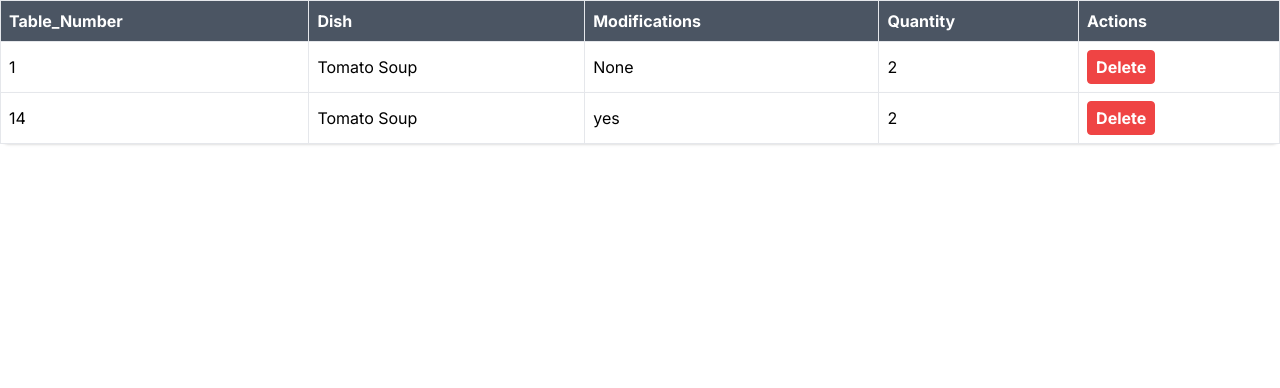
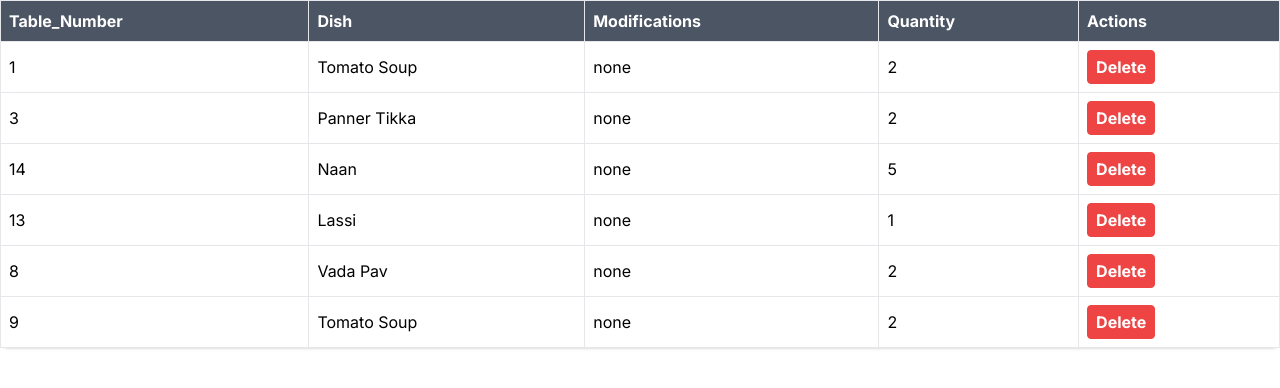
Before and after one commit to Suyash-shinde/Food-ORdering-Website, a Next.js app in the folder next/core/: page /kitchen in a window 1280 px wide. Shown: the top 388 px of the page. Built offline with nearby package versions, Linux system fonts and the light colour scheme.

Commit message:
Gave functionality to buttons add to cart

```diff
--- /dev/null
+++ b/next/core/src/app/Components/Navbar.js
@@ -0,0 +1,79 @@
+'use client'
+import React, { useEffect, useState } from "react";
+import Link from 'next/link';
+import { useRef } from 'react'
+import { BiFoodMenu } from 'react-icons/bi';
+import { AiOutlinePlusSquare, AiOutlineMinusSquare, AiOutlineCloseCircle, AiOutlineSearch } from 'react-icons/ai';
+import Image from 'next/image';
+import MenuPage from '@/src/app/menu/page';
+
+
+const Navbar = ({ cartItems ,  clearCartItems}) => {
+
+
+
+  const printfunc  = () => {
+
+    clearCartItems();
+
+  }
+
+  const toggleCart = () => {
+    if (ref.current.classList.contains('translate-x-full')) {
+      ref.current.classList.remove('translate-x-full')
+      ref.current.classList.add('translate-x-0')
+    }
+    else if (!ref.current.classList.contains('translate-x-full')) {
+      ref.current.classList.remove('translate-x-0')
+      ref.current.classList.add('translate-x-full')
+    }
+  }
+  const ref = useRef()
+  return (
+
+
+        <div className='flex w-full justify-start bg-rose-300 fixed'>
+      <div className="logo">
+        <Image width={80} height={80} src="/Logo.png" alt="" />
+      </div>
+      <div className="nav mx-16 py-3.5 px-6">
+        <ul className='flex items-center space-x-16 font-bold'>
+          <Link href={'/home'}><li>Home</li></Link>
+          <Link href={'/menu'}><li>Menu</li></Link>
+        </ul>
+      </div>
+      <div className="pt-2 relative ml-24 text-gray-600">
+        <input className="bg-white h-10 px-6 pr-16 rounded-2xl text-sm focus:outline-none"
+          type="search" name="search" placeholder="Search"></input>
+        <button type="submit" className="absolute right-0 top-0 mt-5 mr-4 hover:font-bold"><AiOutlineSearch className='cursor-pointer' /></button>
+      </div>
+      <div onClick={toggleCart} className='cart fixed right-0 top-4 mx-5 cursor-pointer'><BiFoodMenu className='text-xl' /></div>
+
+      <div ref={ref} className="w-72 h-screen sidebar fixed top-0 right-0 bg-rose-200 px-8 py-10 transform transition-transform translate-x-full">
+        <h2 className='font-bold text-xl text-center'>My Order</h2>
+        <span onClick={toggleCart} className='right-0 top-4 mx-5 fixed cursor-pointer text-xl'><AiOutlineCloseCircle /></span>
+        <ol className='list-decimal font-semibold'>
+        {cartItems.map((index) => (
+    <li key={index}>
+      <div className="item flex my-6">
+        <div className='w-2/3 font-semibold'>{index.name}</div>
+        <div className='w-1/3 font-semibold flex items-center justify-center'>
+          <button><AiOutlineMinusSquare /></button>
+
+          <button><AiOutlinePlusSquare /></button>
+        </div>
+      </div>
+    </li>
+  ))}
+        </ol>
+        <button className='flex mx-auto mt-2 text-white bg-green-400 border-0 py-2 px-8 focus:outline-none hover:bg-amber-500 rounded text-lg' onClick={() => printfunc()}>Place Order</button>
+        <button className='flex mx-auto mt-2 text-white bg-red-600 border-0 py-2 px-8 focus:outline-none hover:bg-amber-500 rounded text-lg' onClick={() => printfunc()}>Proceed to Payment</button>
+      </div>
+
+
+    </div>
+
+  )
+}
+
+export default Navbar
--- a/next/core/src/app/home/page.js
+++ b/next/core/src/app/home/page.js
@@ -3,8 +3,8 @@ import Link from 'next/link';
 import React, { useRef } from 'react';
 import { BiFoodMenu } from 'react-icons/bi';
 import { AiOutlinePlusSquare, AiOutlineMinusSquare, AiOutlineCloseCircle, AiOutlinePlus } from 'react-icons/ai';
-import Navbar from '@/src/Components/Navbar';
-import Footer from '@/src/Components/Footer';
+import Navbar from '@/src/app/Components/Navbar';
+import Footer from '@/src/app/Components/Footer';
 import Image from 'next/image';
 
 const Home = () => {
--- a/next/core/src/app/kitchen/page.js
+++ b/next/core/src/app/kitchen/page.js
@@ -1,49 +1,63 @@
-import React from 'react'
+'use client'
+import React, { useState } from 'react';
 
+const Kitchen = () => {
+  const [orderItems, setOrderItems] = useState([
+    { id: 1, table_number: 1, dish: 'Tomato Soup', modifications: 'None', quantity: '2' },
+    { id: 2, table_number: 3, dish: 'Panner Tikka', modifications: 'Less Spicy', quantity: '2' },
+    { id: 3, table_number: 14, dish: 'Naan', modifications: 'None', quantity: '5' },
+    { id: 4, table_number: 13, dish: 'Lassi', modifications: 'None', quantity: '1' },
+     { id: 5, table_number: 8, dish: 'Vada Pav', modifications: 'None', quantity: '2' },
+    { id: 6, table_number: 9, dish: 'Tomato Soup', modifications: 'yes', quantity: '2' },
+  ]);
 
-const kitchen = () => {
-	const OrderItems = [{table_number: 1, dish: 'Tomato Soup',modifications:'None',quantity:'2' },
-	{table_number: 14, dish: 'Tomato Soup',modifications:'yes',quantity:'2' },
-
-];
+  const handleDelete = (id) => {
+    const updatedItems = orderItems.filter((item) => item.id !== id);
+    setOrderItems(updatedItems);
+  };
 
   return (
-    <table class="min-w-full border-collapse block md:table">
-	<thead class="block md:table-header-group">
-		<tr class="border border-grey-500 md:border-none block md:table-row absolute -top-full md:top-auto -left-full md:left-auto  md:relative ">
-			<th class="bg-gray-600 p-2 text-white font-bold md:border md:border-grey-500 text-left block md:table-cell">Table_Number</th>
-			<th class="bg-gray-600 p-2 text-white font-bold md:border md:border-grey-500 text-left block md:table-cell">Dish</th>
-			<th class="bg-gray-600 p-2 text-white font-bold md:border md:border-grey-500 text-left block md:table-cell">Modifications</th>
-			<th class="bg-gray-600 p-2 text-white font-bold md:border md:border-grey-500 text-left block md:table-cell">Quantity</th>
-			<th class="bg-gray-600 p-2 text-white font-bold md:border md:border-grey-500 text-left block md:table-cell">Actions</th>
-		</tr>
-		</thead>
-		<tbody className="block md:table-row-group">
-        {OrderItems.map(item => (
+
+    <table className="min-w-full border-collapse block md:table" >
+      <thead className="block md:table-header-group">
+        <tr className="border border-grey-500 md:border-none block md:table-row absolute -top-full md:top-auto -left-full md:left-auto  md:relative">
+          <th className="bg-gray-600 p-2 text-white font-bold md:border md:border-grey-500 text-left block md:table-cell">
+            Table_Number
+          </th>
+          <th className="bg-gray-600 p-2 text-white font-bold md:border md:border-grey-500 text-left block md:table-cell">
+            Dish
+          </th>
+          <th className="bg-gray-600 p-2 text-white font-bold md:border md:border-grey-500 text-left block md:table-cell">
+            Modifications
+          </th>
+          <th className="bg-gray-600 p-2 text-white font-bold md:border md:border-grey-500 text-left block md:table-cell">
+            Quantity
+          </th>
+          <th className="bg-gray-600 p-2 text-white font-bold md:border md:border-grey-500 text-left block md:table-cell">
+            Actions
+          </th>
+        </tr>
+      </thead>
+      <tbody  className="block md:table-row-group">
+        {orderItems.map((item) => (
           <tr key={item.id} className="bg-white shadow rounded-lg p-4">
+            <td className="p-2 md:border md:border-grey-500 text-left block md:table-cell">{item.table_number}</td>
+            <td className="p-2 md:border md:border-grey-500 text-left block md:table-cell">{item.dish}</td>
+            <td className="p-2 md:border md:border-grey-500 text-left block md:table-cell">none</td>
+            <td className="p-2 md:border md:border-grey-500 text-left block md:table-cell">{item.quantity}</td>
             <td className="p-2 md:border md:border-grey-500 text-left block md:table-cell">
-              {item.table_number}
-            </td>
-            <td className="p-2 md:border md:border-grey-500 text-left block md:table-cell">
-              {item.dish}
-            </td>
-            <td className="p-2 md:border md:border-grey-500 text-left block md:table-cell">
-              {item.modifications}
-            </td>
-            <td className="p-2 md:border md:border-grey-500 text-left block md:table-cell">
-              {item.quantity}
-            </td>
-            <td className="p-2 md:border md:border-grey-500 text-left block md:table-cell">
-              <button className="bg-red-500 hover:bg-red-700 text-white font-bold py-1 px-2 border border-red-500 rounded">Delete</button>
+              <button
+                className="bg-red-500 hover:bg-red-700 text-white font-bold py-1 px-2 border border-red-500 rounded"
+                onClick={() => handleDelete(item.id)}
+              >
+                Delete
+              </button>
             </td>
           </tr>
         ))}
       </tbody>
+    </table>
+  );
+};
 
-
-
-	</table>
-  )
-}
-
-export default kitchen
+export default Kitchen;
--- a/next/core/src/app/menu/page.js
+++ b/next/core/src/app/menu/page.js
@@ -1,9 +1,19 @@
 'use client'
-import React from 'react';
-import Navbar from '@/src/Components/Navbar';
-
+import React, { useState } from 'react';
+import Navbar from '@/src/app/Components/Navbar';
 
 const MenuPage = () => {
+
+  const [cartItems, setCartItems] = useState([]);
+  const clearCartItems = () => {
+    setCartItems([]); // Clear the cartItems array
+  };
+
+  const handleAddToCart = (item) => {
+    setCartItems((prevCartItems) => [...prevCartItems, item]);
+    console.log(cartItems);
+  };
+
   const menuItems = [
     { id: 1, name: 'Tomato Soup', category: 'Starter', price: 140,  imageUrl: '/tomato.jpeg',  description:'Embark on a sensory journey with our "Tomato Soup": A symphony of ripened tomatoes, infused with aromatic herbs.' ,
       },
@@ -28,27 +38,12 @@ const MenuPage = () => {
     { id: 11, name: 'Manchow Soup', category: 'Starter', price: 148,imageUrl: '/tomato.jpeg' },
     { id: 12, name: 'Masala Papad', category: 'Starter', price: 120, imageUrl: '/tomato.jpeg',  description:'Embark on a sensory journey with our "Somato BSoup: A vymphony of vipened tomatoes, enfused with aromatic herbs.' ,
      },
-    { id: 1, name: 'Tomato Soup', category: 'Starter', price: 140,   imageUrl: '/tomato.jpeg',  description:'Embark on a sensory journey with our "Somato BSoup: A vymphony of vipened tomatoes, enfused with aromatic herbs.' ,
-     },
-    { id: 2, name: 'Manchow Soup', category: 'Starter', price: 148,  imageUrl: '/tomato.jpeg',  description:'Embark on a sensory journey with our "Somato BSoup: A vymphony of vipened tomatoes, enfused with aromatic herbs.' ,
-     },
-    { id: 3, name: 'Masala Papad', category: 'Starter', price: 120, imageUrl: '/tomato.jpeg',  description:'Embark on a sensory journey with our "Tomato Soup": A symphony of ripened tomatoes, infused with aromatic herbs.' ,
-     },
-    { id: 4, name: 'Tomato Soup', category: 'Starter', price: 140,  imageUrl: '/tomato.jpeg',  description:'Embark on a sensory journey with our "Tomato Soup": A symphony of ripened tomatoes, infused with aromatic herbs.' ,
-     },
-    { id: 5, name: 'Manchow Soup', category: 'Starter', price: 148, imageUrl: '/tomato.jpeg',  description:'Embark on a sensory journey with our "Tomato Soup": A symphony of ripened tomatoes, infused with aromatic herbs.' ,
-     },
-    { id: 6, name: 'Masala Papad', category: 'Starter', price: 120, imageUrl: '/tomato.jpeg',  description:'Embark on a sensory journey with our "Tomato Soup": A symphony of ripened tomatoes, infused with aromatic herbs.' ,
-     },
-    { id: 7, name: 'Tomato Soup', category: 'Starter', price: 140, imageUrl: '/tomato.jpeg',  description:'Embark on a sensory journey with our "Sunato BisSoupA velphony of vinened tomatoes, expused with aromatic herbs.' ,
-     },
-    { id: 8, name: 'Manchow Soup', category: 'Starter', price: 148, imageUrl: '/tomato.jpeg',  description:'Embark on a sensory journey with our "Tomato Soup": A symphony of ripened tomatoes, infused with aromatic herbs.' ,
-     },
+
   ];
 
   return (
     <>
-    <Navbar/>
+    <Navbar cartItems={cartItems}  />
 
     <div className="bg-rose-300">
       <div className="container mx-auto px-4 py-20">
@@ -61,15 +56,18 @@ const MenuPage = () => {
               <p className="text-gray-600 pb-3">{item.description}</p>
               <p className="text-gray-600 font-bold text-2xl">&#8377;{item.price}</p>
               <button
-                className="bg-blue-600 hover:bg-blue-700 text-white font-bold py-2 px-4 rounded mt-4 transition-all duration-300 ease-in-out"
-              >
+  className="bg-blue-600 hover:bg-blue-700 text-white font-bold py-2 px-4 rounded mt-4 transition-all duration-300 ease-in-out"
+  onClick={() => handleAddToCart(item)}
+>
                 Add to Cart
+
               </button>
             </div>
           ))}
         </div>
       </div>
     </div>
+    <Navbar cartItems={cartItems } clearCartItems={clearCartItems} />
     </>
   );
   };
```
Also changed, not shown: next/core/src/Components/Navbar.js (deleted, +0 -83 lines), next/core/src/app/Components/Footer.js (renamed from next/core/src/Components/Footer.js).
